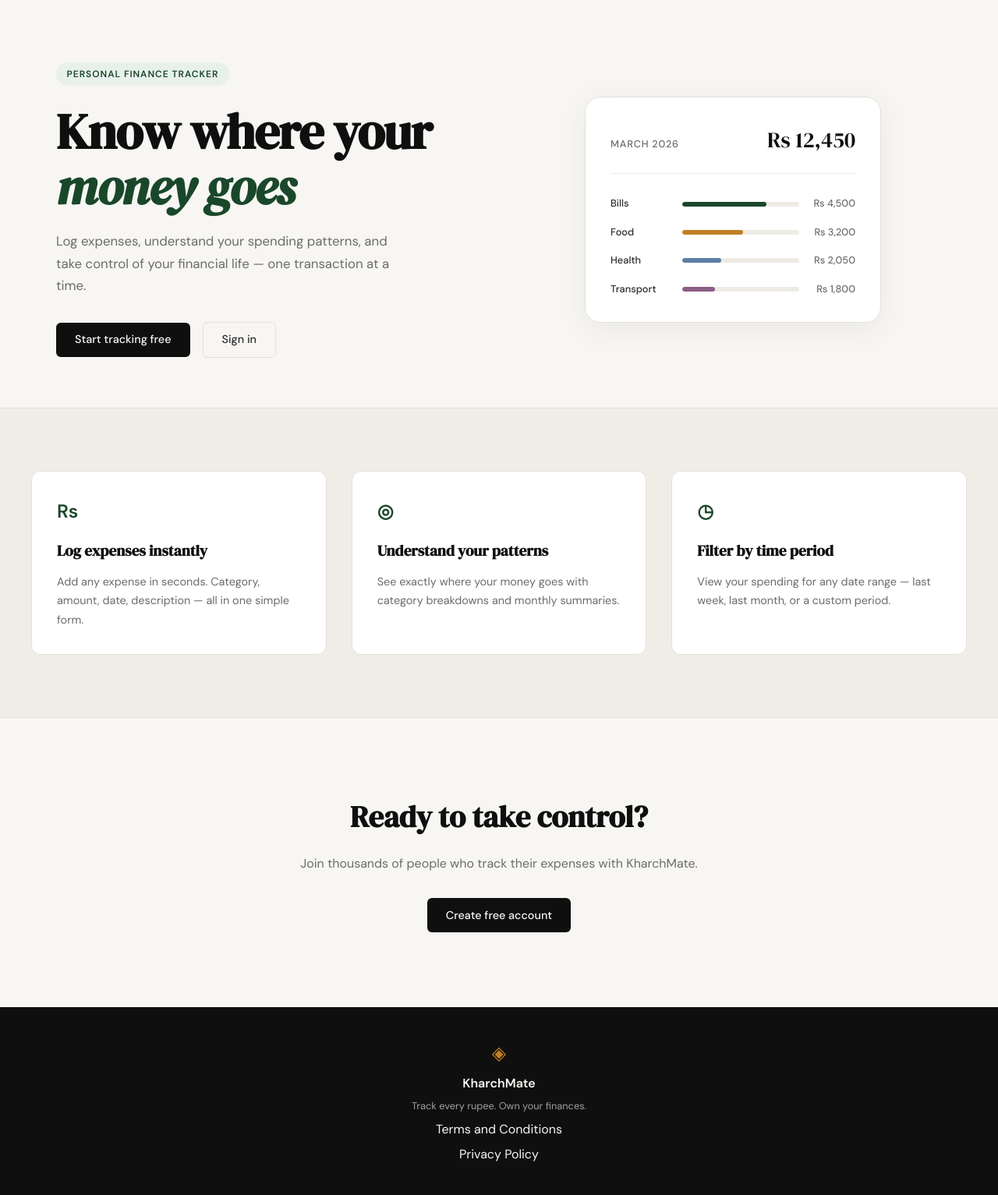
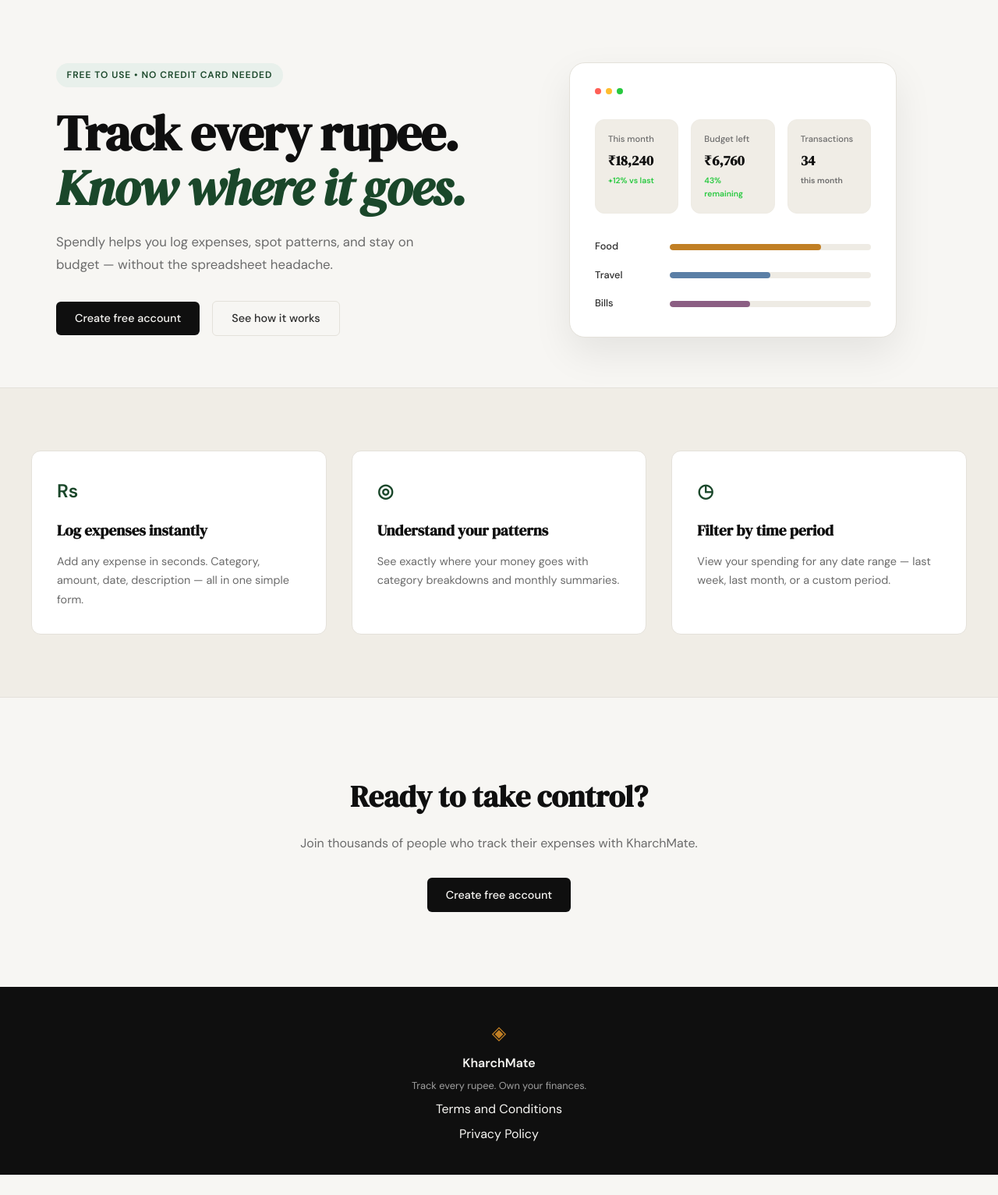
Before and after one commit to sahal12-tech/KharchMate, a Flask app: page / in a window 1280 px wide. Shown: the part 61-1594 px from the top of the page at 78% size. After the commit the page ends 1568 px from the top, so only its background shows below. Run offline with Flask 3, Linux system fonts and the light colour scheme.

Commit message:
Update hero section design to match mockup

```diff
--- a/static/css/style.css
+++ b/static/css/style.css
@@ -189,40 +189,74 @@ a { color: inherit; text-decoration: none; }
     border-radius: var(--radius-lg);
     padding: 2rem;
     width: 100%;
-    max-width: 380px;
-    box-shadow: 0 8px 40px rgba(0,0,0,0.06);
+    max-width: 420px;
+    box-shadow: 0 20px 50px rgba(0,0,0,0.08);
+    position: relative;
 }
 
-.mock-card-header {
+.mock-card-dots {
     display: flex;
-    justify-content: space-between;
-    align-items: baseline;
-    margin-bottom: 1.75rem;
-    padding-bottom: 1.25rem;
-    border-bottom: 1px solid var(--border-soft);
+    gap: 6px;
+    margin-bottom: 2rem;
 }
 
-.mock-label {
-    font-size: 0.8rem;
+.mock-card-dots .dot {
+    width: 8px;
+    height: 8px;
+    border-radius: 50%;
+}
+
+.mock-card-dots .dot.red { background: #ff5f56; }
+.mock-card-dots .dot.yellow { background: #ffbd2e; }
+.mock-card-dots .dot.green { background: #27c93f; }
+
+.mock-stats-grid {
+    display: grid;
+    grid-template-columns: repeat(3, 1fr);
+    gap: 1rem;
+    margin-bottom: 2rem;
+}
+
+.stat-card {
+    padding: 1rem;
+    border-radius: var(--radius-md);
+    background: var(--paper-warm);
+    border: 1px solid var(--border-soft);
+}
+
+.stat-label {
+    display: block;
+    font-size: 0.7rem;
     font-weight: 500;
     color: var(--ink-muted);
-    text-transform: uppercase;
-    letter-spacing: 0.06em;
+    margin-bottom: 0.25rem;
 }
 
-.mock-total {
+.stat-value {
+    display: block;
     font-family: var(--font-display);
-    font-size: 1.75rem;
+    font-size: 1.1rem;
+    font-weight: 600;
     color: var(--ink);
+    margin-bottom: 0.25rem;
 }
+
+.stat-trend {
+    display: block;
+    font-size: 0.65rem;
+    font-weight: 600;
+    color: var(--ink-muted);
+}
+
+.stat-trend.positive { color: #27c93f; }
 
 .mock-bars { display: flex; flex-direction: column; gap: 1rem; }
 
 .mock-bar-row {
     display: grid;
-    grid-template-columns: 80px 1fr 60px;
+    grid-template-columns: 80px 1fr;
     align-items: center;
-    gap: 0.75rem;
+    gap: 1rem;
 }
 
 .mock-cat {
@@ -232,7 +266,7 @@ a { color: inherit; text-decoration: none; }
 }
 
 .mock-bar-track {
-    height: 6px;
+    height: 8px;
     background: var(--border-soft);
     border-radius: 999px;
     overflow: hidden;
--- a/templates/landing.html
+++ b/templates/landing.html
@@ -6,55 +6,62 @@
 
 <section class="hero">
     <div class="hero-inner">
-        <div class="hero-badge">Personal Finance Tracker</div>
+        <div class="hero-badge">Free to use • No credit card needed</div>
         <h1 class="hero-title">
-            Know where your<br>
-            <em>money goes</em>
+            Track every rupee.<br>
+            <em>Know where it goes.</em>
         </h1>
         <p class="hero-subtitle">
-            Log expenses, understand your spending patterns,
-            and take control of your financial life —
-            one transaction at a time.
+            Spendly helps you log expenses, spot patterns, and stay
+            on budget — without the spreadsheet headache.
         </p>
         <div class="hero-actions">
-            <a href="{{ url_for('register') }}" class="btn-primary">Start tracking free</a>
-            <a href="{{ url_for('login') }}" class="btn-ghost">Sign in</a>
+            <a href="{{ url_for('register') }}" class="btn-primary">Create free account</a>
+            <a href="#" class="btn-ghost">See how it works</a>
         </div>
     </div>
     <div class="hero-visual">
         <div class="mock-card">
-            <div class="mock-card-header">
-                <span class="mock-label">March 2026</span>
-                <span class="mock-total">Rs 12,450</span>
+            <div class="mock-card-dots">
+                <span class="dot red"></span>
+                <span class="dot yellow"></span>
+                <span class="dot green"></span>
+            </div>
+            <div class="mock-stats-grid">
+                <div class="stat-card">
+                    <span class="stat-label">This month</span>
+                    <span class="stat-value">₹18,240</span>
+                    <span class="stat-trend positive">+12% vs last</span>
+                </div>
+                <div class="stat-card">
+                    <span class="stat-label">Budget left</span>
+                    <span class="stat-value">₹6,760</span>
+                    <span class="stat-trend positive">43% remaining</span>
+                </div>
+                <div class="stat-card">
+                    <span class="stat-label">Transactions</span>
+                    <span class="stat-value">34</span>
+                    <span class="stat-trend">this month</span>
+                </div>
             </div>
             <div class="mock-bars">
                 <div class="mock-bar-row">
+                    <span class="mock-cat">Food</span>
+                    <div class="mock-bar-track">
+                        <div class="mock-bar mock-bar-2" style="width: 75%"></div>
+                    </div>
+                </div>
+                <div class="mock-bar-row">
+                    <span class="mock-cat">Travel</span>
+                    <div class="mock-bar-track">
+                        <div class="mock-bar mock-bar-3" style="width: 50%"></div>
+                    </div>
+                </div>
+                <div class="mock-bar-row">
                     <span class="mock-cat">Bills</span>
                     <div class="mock-bar-track">
-                        <div class="mock-bar" style="width: 72%"></div>
+                        <div class="mock-bar mock-bar-4" style="width: 40%"></div>
                     </div>
-                    <span class="mock-amt">Rs 4,500</span>
-                </div>
-                <div class="mock-bar-row">
-                    <span class="mock-cat">Food</span>
-                    <div class="mock-bar-track">
-                        <div class="mock-bar mock-bar-2" style="width: 52%"></div>
-                    </div>
-                    <span class="mock-amt">Rs 3,200</span>
-                </div>
-                <div class="mock-bar-row">
-                    <span class="mock-cat">Health</span>
-                    <div class="mock-bar-track">
-                        <div class="mock-bar mock-bar-3" style="width: 33%"></div>
-                    </div>
-                    <span class="mock-amt">Rs 2,050</span>
-                </div>
-                <div class="mock-bar-row">
-                    <span class="mock-cat">Transport</span>
-                    <div class="mock-bar-track">
-                        <div class="mock-bar mock-bar-4" style="width: 28%"></div>
-                    </div>
-                    <span class="mock-amt">Rs 1,800</span>
                 </div>
             </div>
         </div>
@@ -64,7 +71,7 @@
 <section class="features">
     <div class="features-inner">
         <div class="feature-card">
-            <div class="feature-icon">Rs </div>
+            <div class="feature-icon">Rs</div>
             <h3 class="feature-title">Log expenses instantly</h3>
             <p class="feature-body">Add any expense in seconds. Category, amount, date, description — all in one simple form.</p>
         </div>
```
